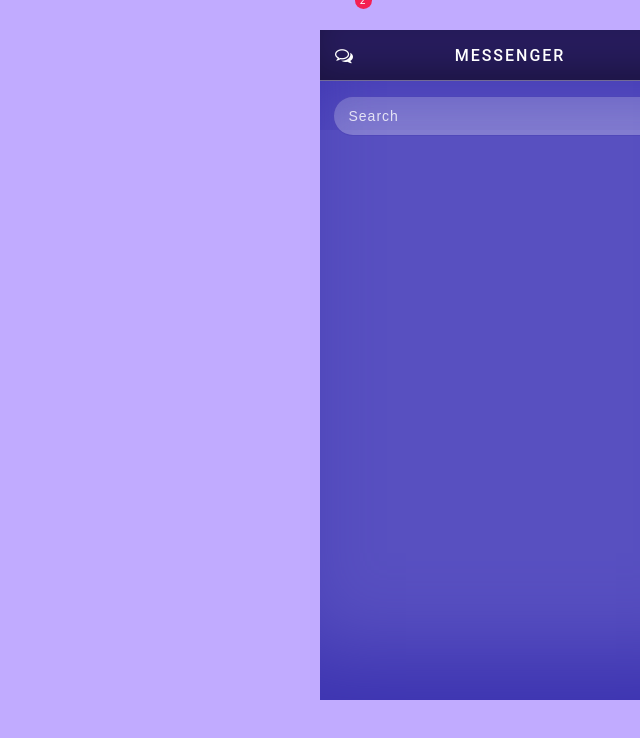
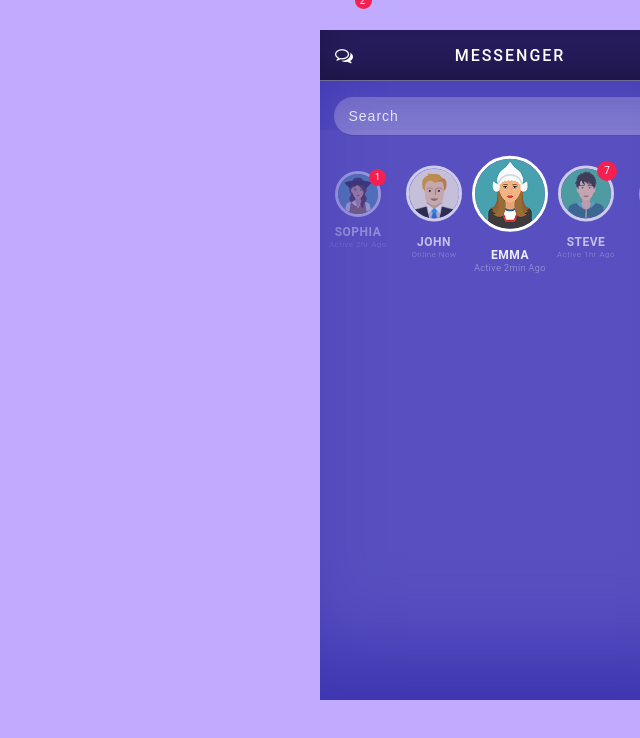
Before and after one commit to Tony-Thomas/messenger-chat-app-UI, a website: page index.html in a window 1280 px wide. Shown: the top 738 px of the page, without its empty margins (640-1280 px from the left). Drawn offline with Linux system fonts and the light colour scheme.

Commit message:
friends list done

```diff
--- a/css/styles.css
+++ b/css/styles.css
@@ -146,3 +146,122 @@ div.search-bar i.fa {
     color: rgba(255, 255, 255, 0.8);
     font-size: 12px;
 }
+
+.friend-list {
+    margin-top: 35px;
+}
+
+.friend-list ul li {
+    position: relative;
+    list-style: none;
+    float: left;
+    width: 20%;
+    text-align: center;
+}
+
+.friend-list ul li img {
+    border-radius: 100%;
+    border: 3px solid rgba(255, 255, 255, 1);
+}
+
+.friend-list ul li:nth-child(2n+1) img {
+    width: 40px;
+    height: 40px;
+}
+
+.friend-list ul li:nth-child(2n+2) img {
+    width: 50px;
+    height: 50px;
+    transform: translateY(-10%);
+}
+
+.friend-list ul li:nth-child(3) img {
+    width: 70px;
+    height: 70px;
+    transform: translateY(-20%);
+}
+
+.friend-list ul li:nth-child(2n+1) img,
+.friend-list ul li:nth-child(2n+1) span.name {
+    opacity: 0.4;
+}
+
+.friend-list ul li:nth-child(2n+2) img,
+.friend-list ul li:nth-child(2n+2) span.name {
+    opacity: 0.7;
+}
+
+.friend-list ul li.active img,
+.friend-list ul li.active span.name {
+    opacity: 1;
+}
+
+.friend-list ul li.active img {
+    box-shadow: 1px 1px 0 rgba(38,28,93,0.5),
+                -1px -1px 0 rgba(38,28,93,0.5),
+                0 0 35 rgba(255,255,255,0.3);
+}
+
+.friend-list ul li span.name {
+    position: relative;
+    width: 100%;
+    left: 0;
+    text-transform: uppercase;
+    font-size: 12px;
+    font-weight: 600;
+    letter-spacing: 0.5px;
+    color: rgba(255, 255, 255, 0.9);
+}
+
+.friend-list ul li.active span.name {
+    top: -7px;
+}
+
+.friend-list ul li span.status {
+    display: block;
+    text-transform: none;
+    font-weight: 300;
+    font-size: 8px;
+    color: rgba(255, 255, 255, 0.5);
+}
+
+.friend-list ul li.active span.name span.status {
+    font-size: 9px;
+}
+
+.friend-list ul li:nth-child(2n+1) span.messages span.count {
+    position: absolute;
+    font-size: 9px;
+    width: 17px;
+    height: 17px;
+    display: inline-block;
+    background: #f42052;
+    z-index: 10;
+    line-height: 17px;
+    border-radius: 100%;
+    margin-top: -2px;
+    right: 0;
+    margin-right: 10px;
+    color: #fff;
+}
+
+.friend-list ul li:nth-child(2n+2) span.messages span.count {
+    position: absolute;
+    z-index: 11;
+    font-size: 10px;
+    width: 20px;
+    height: 20px;
+    display: inline-block;
+    background: #f42052;
+    line-height: 20px;
+    border-radius: 100%;
+    margin-top: -10px;
+    right: 0;
+    margin-right: 7px;
+    color: #fff;
+}
+
+.friend-list ul li.active span.messages,
+.friend-list ul li span.messages.hide  {
+    display: none;
+}
--- a/index.html
+++ b/index.html
@@ -30,6 +30,38 @@
                 <i class="fa fa-search"></i>
                 <input type="text" class="ip-search" placeholder="Search">
             </div>
+
+            <div class="body">
+                <div class="friend-list clearfix">
+                    <ul>
+                        <li>
+                            <span class="messages"><span class="count">1</span></span>
+                            <img src="img/1.png" alt="friend one">
+                            <span class="name">Sophia <span class="status">Active 2hr Ago</span></span>
+                        </li>
+                        <li>
+                            <span class="messages hide"><span class="count"></span></span>
+                            <img src="img/2.png" alt="friend two">
+                            <span class="name">John <span class="status">Online Now</span></span>
+                        </li>
+                        <li class="active">
+                            <span class="messages"><span class="count"></span></span>
+                            <img src="img/3.png" alt="friend three">
+                            <span class="name">Emma <span class="status">Active 2min Ago</span></span>
+                        </li>
+                        <li>
+                            <span class="messages"><span class="count">7</span></span>
+                            <img src="img/4.png" alt="friend four">
+                            <span class="name">Steve <span class="status">Active 1hr Ago</span></span>
+                        </li>
+                        <li>
+                            <span class="messages hide"><span class="count"></span></span>
+                            <img src="img/5.png" alt="friend five">
+                            <span class="name">Mark <span class="status">Online Now</span></span>
+                        </li>
+                    </ul>
+                </div>
+            </div>
         </div>
     </div>
 </body>
```
